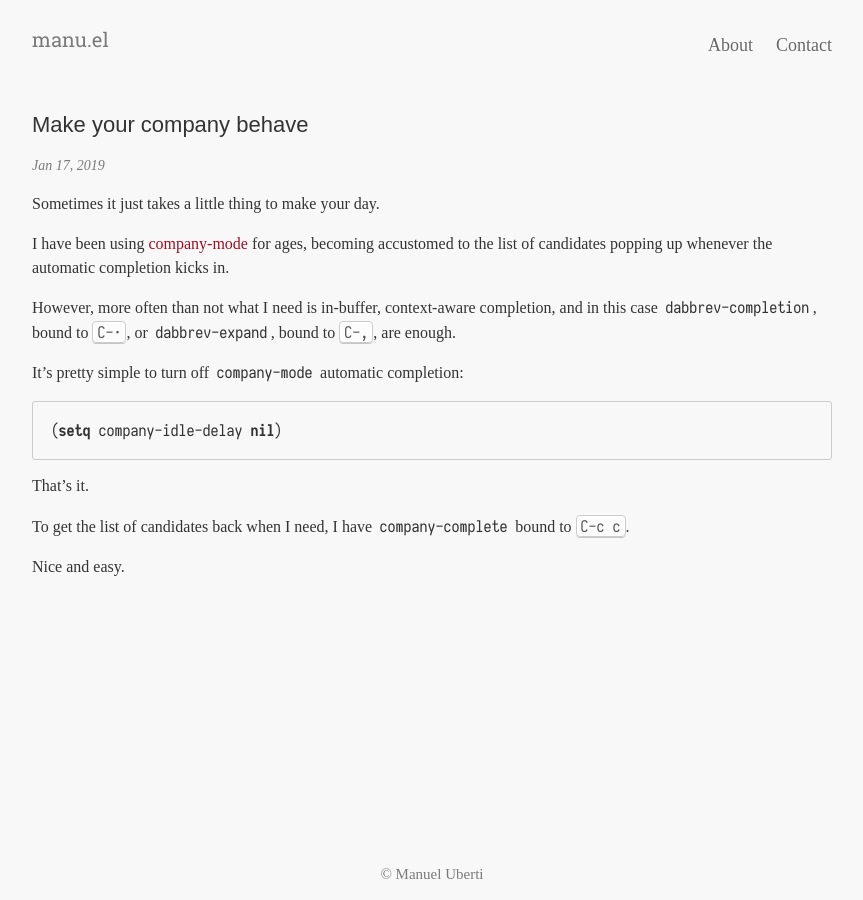
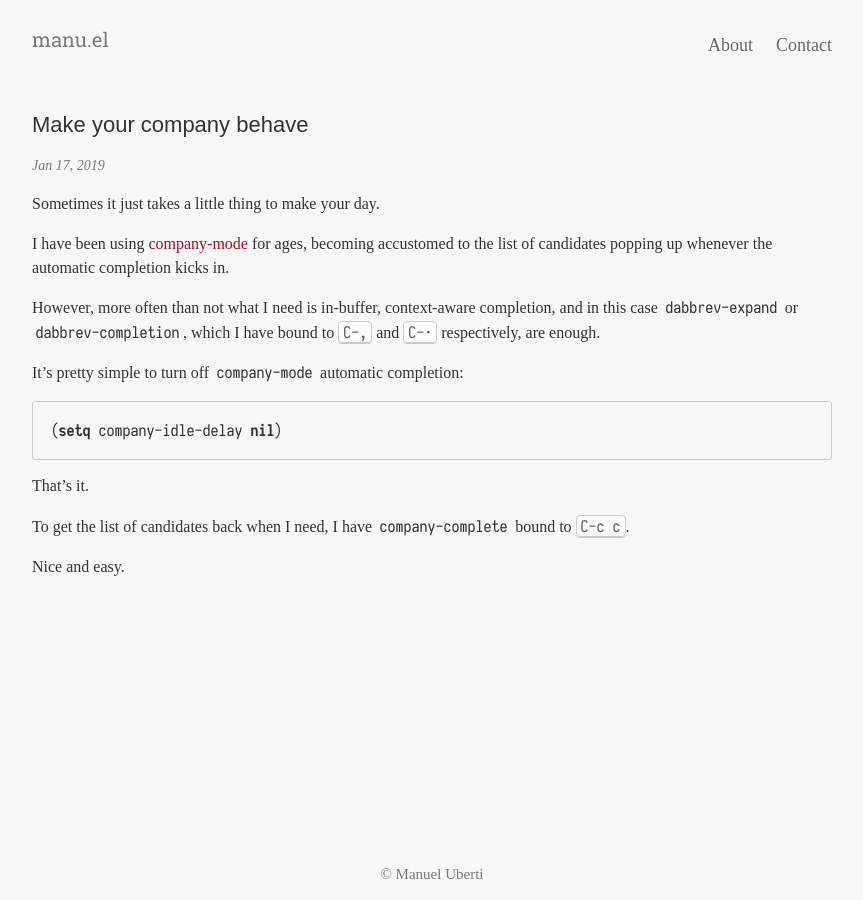
Before and after one commit to manuel-uberti/manuel-uberti.github.io, a Jekyll site: the page built from _posts/2019-01-17-company-on-demand.md, in a window 1280 px wide. Shown: the whole page, without its empty margins (208-1071 px from the left). Built offline with Jekyll 4.4.1, drawn with Linux system fonts in a browser that asks for light colours; some web fonts are replaced.

Commit message:
Fix wording

```diff
--- a/_posts/2019-01-17-company-on-demand.md
+++ b/_posts/2019-01-17-company-on-demand.md
@@ -13,8 +13,8 @@ becoming accustomed to the list of candidates popping up whenever the automatic
 completion kicks in.
 
 However, more often than not what I need is in-buffer, context-aware completion,
-and in this case `dabbrev-completion`, bound to <kbd>C-.</kbd>, or
-`dabbrev-expand`, bound to <kbd>C-,</kbd>, are enough.
+and in this case `dabbrev-expand` or `dabbrev-completion`, which I have bound to
+<kbd>C-,</kbd> and <kbd>C-.</kbd> respectively, are enough.
 
 It’s pretty simple to turn off `company-mode` automatic completion:
 
```
